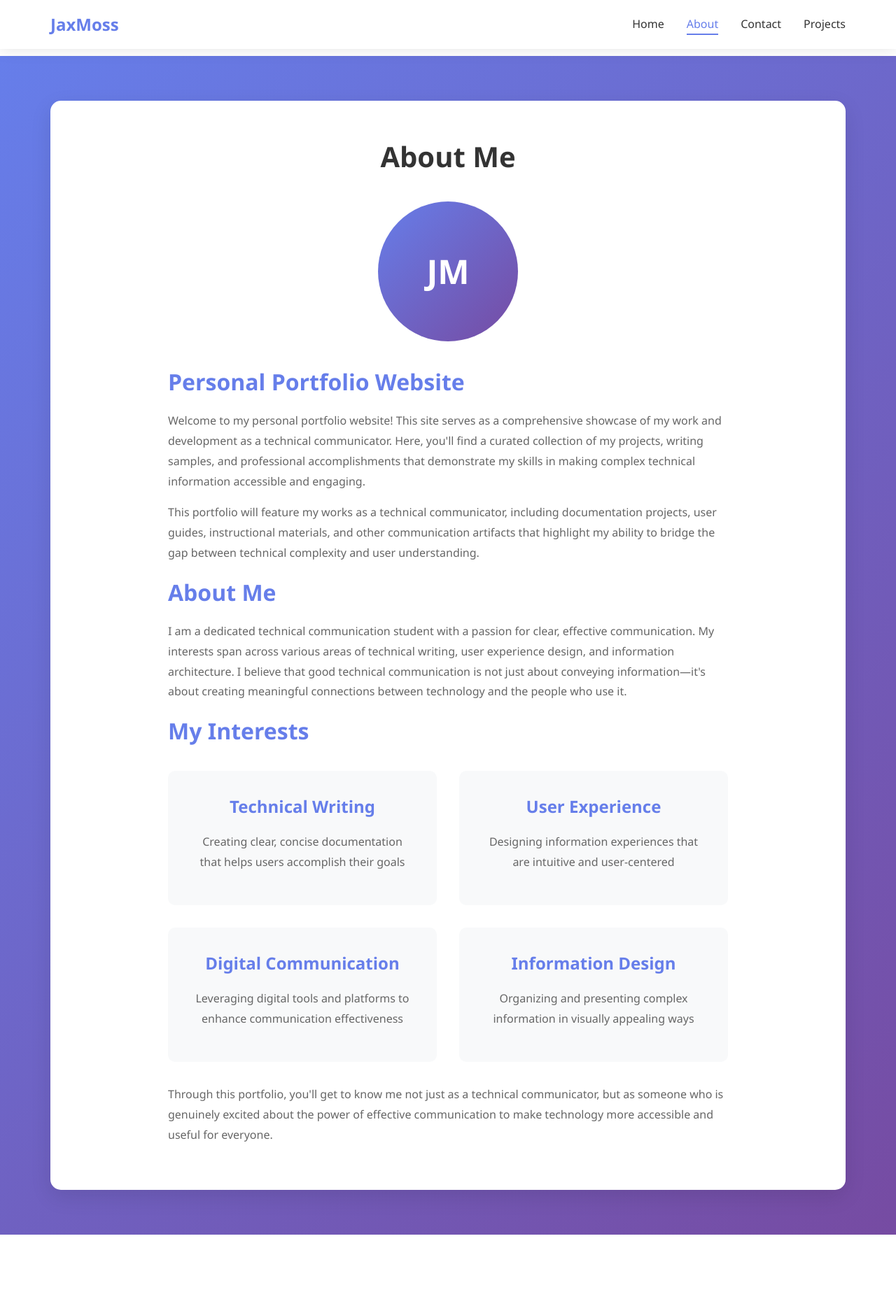
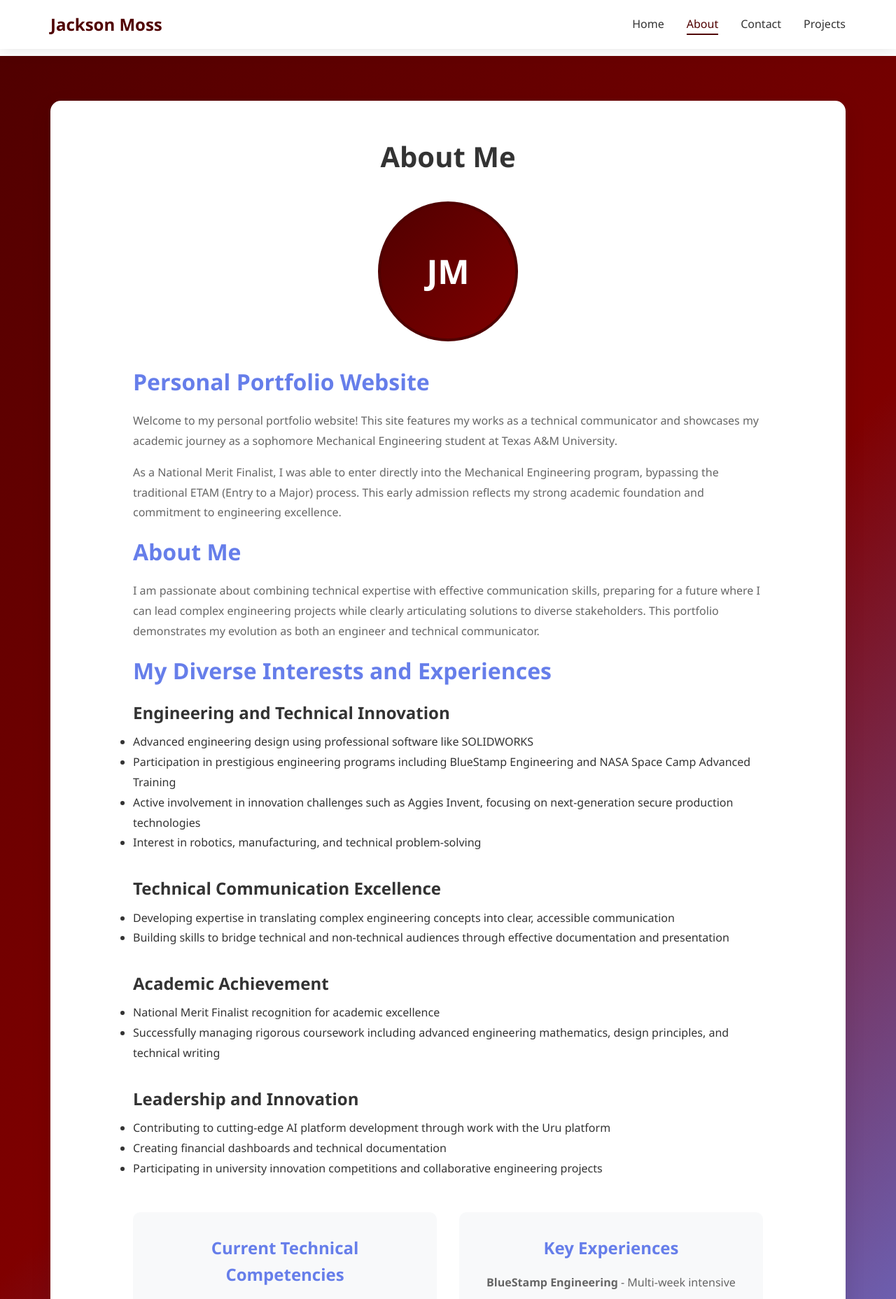
Before and after one commit to JaxMoss/eportfolio, a React (Vite) app: page /eportfolio/about in a window 1280 px wide. Shown: the top 1857 px of the page at 70% size. Before the commit the page ends 1765 px from the top, so only its background shows below. Built offline with nearby package versions, Linux system fonts and the light colour scheme.

Commit message:
Update portfolio with Jackson Moss's complete information and Texas A&M branding

```diff
--- a/index.html
+++ b/index.html
@@ -4,7 +4,7 @@
     <meta charset="UTF-8" />
     <link rel="icon" type="image/svg+xml" href="/vite.svg" />
     <meta name="viewport" content="width=device-width, initial-scale=1.0" />
-    <title>JaxMoss - Technical Communication Portfolio</title>
+    <title>Jackson Moss - Mechanical Engineering & Technical Communication Portfolio</title>
   </head>
   <body>
     <div id="root"></div>
--- a/src/components/Navbar.jsx
+++ b/src/components/Navbar.jsx
@@ -8,7 +8,7 @@ function Navbar() {
     <nav className="navbar">
       <div className="nav-container">
         <Link to="/" className="nav-logo">
-          JaxMoss
+          Jackson Moss
         </Link>
         <ul className="nav-menu">
           <li>
--- a/src/index.css
+++ b/src/index.css
@@ -20,7 +20,7 @@
 body {
   margin: 0;
   min-height: 100vh;
-  background: linear-gradient(135deg, #667eea 0%, #764ba2 100%);
+  background: linear-gradient(135deg, #500000 0%, #800000 50%, #667eea 100%);
 }
 
 #root {
@@ -51,7 +51,7 @@ body {
 .nav-logo {
   font-size: 1.5rem;
   font-weight: bold;
-  color: #667eea;
+  color: #500000;
   text-decoration: none;
 }
 
@@ -71,7 +71,7 @@ body {
 
 .nav-link:hover,
 .nav-link.active {
-  color: #667eea;
+  color: #500000;
 }
 
 .nav-link.active::after {
@@ -81,7 +81,7 @@ body {
   left: 0;
   width: 100%;
   height: 2px;
-  background: #667eea;
+  background: #500000;
 }
 
 /* Main Content Styles */
--- a/src/pages/About.jsx
+++ b/src/pages/About.jsx
@@ -10,68 +10,88 @@ function About() {
         width: '200px',
         height: '200px',
         borderRadius: '50%',
-        background: 'linear-gradient(135deg, #667eea 0%, #764ba2 100%)',
+        background: 'linear-gradient(135deg, #500000 0%, #800000 100%)', // Texas A&M maroon colors
         margin: '2rem auto',
         display: 'flex',
         alignItems: 'center',
         justifyContent: 'center',
         color: 'white',
         fontSize: '3rem',
-        fontWeight: 'bold'
+        fontWeight: 'bold',
+        border: '4px solid #500000'
       }}>
         JM
       </div>
 
-      <div style={{ textAlign: 'left', maxWidth: '800px', margin: '0 auto' }}>
+      <div style={{ textAlign: 'left', maxWidth: '900px', margin: '0 auto' }}>
         <h2>Personal Portfolio Website</h2>
         <p>
-          Welcome to my personal portfolio website! This site serves as a comprehensive
-          showcase of my work and development as a technical communicator. Here, you'll
-          find a curated collection of my projects, writing samples, and professional
-          accomplishments that demonstrate my skills in making complex technical
-          information accessible and engaging.
+          Welcome to my personal portfolio website! This site features my works as a technical communicator
+          and showcases my academic journey as a sophomore Mechanical Engineering student at Texas A&M University.
         </p>
 
         <p>
-          This portfolio will feature my works as a technical communicator, including
-          documentation projects, user guides, instructional materials, and other
-          communication artifacts that highlight my ability to bridge the gap between
-          technical complexity and user understanding.
+          As a National Merit Finalist, I was able to enter directly into the Mechanical Engineering program,
+          bypassing the traditional ETAM (Entry to a Major) process. This early admission reflects my strong
+          academic foundation and commitment to engineering excellence.
         </p>
 
         <h2>About Me</h2>
         <p>
-          I am a dedicated technical communication student with a passion for clear,
-          effective communication. My interests span across various areas of technical
-          writing, user experience design, and information architecture. I believe that
-          good technical communication is not just about conveying information—it's
-          about creating meaningful connections between technology and the people who use it.
+          I am passionate about combining technical expertise with effective communication skills, preparing
+          for a future where I can lead complex engineering projects while clearly articulating solutions to
+          diverse stakeholders. This portfolio demonstrates my evolution as both an engineer and technical communicator.
         </p>
 
-        <h2>My Interests</h2>
-        <div className="info-grid" style={{ marginTop: '2rem' }}>
+        <h2>My Diverse Interests and Experiences</h2>
+
+        <h3>Engineering and Technical Innovation</h3>
+        <ul style={{ marginBottom: '2rem', lineHeight: '1.8' }}>
+          <li>Advanced engineering design using professional software like SOLIDWORKS</li>
+          <li>Participation in prestigious engineering programs including BlueStamp Engineering and NASA Space Camp Advanced Training</li>
+          <li>Active involvement in innovation challenges such as Aggies Invent, focusing on next-generation secure production technologies</li>
+          <li>Interest in robotics, manufacturing, and technical problem-solving</li>
+        </ul>
+
+        <h3>Technical Communication Excellence</h3>
+        <ul style={{ marginBottom: '2rem', lineHeight: '1.8' }}>
+          <li>Developing expertise in translating complex engineering concepts into clear, accessible communication</li>
+          <li>Building skills to bridge technical and non-technical audiences through effective documentation and presentation</li>
+        </ul>
+
+        <h3>Academic Achievement</h3>
+        <ul style={{ marginBottom: '2rem', lineHeight: '1.8' }}>
+          <li>National Merit Finalist recognition for academic excellence</li>
+          <li>Successfully managing rigorous coursework including advanced engineering mathematics, design principles, and technical writing</li>
+        </ul>
+
+        <h3>Leadership and Innovation</h3>
+        <ul style={{ marginBottom: '2rem', lineHeight: '1.8' }}>
+          <li>Contributing to cutting-edge AI platform development through work with the Uru platform</li>
+          <li>Creating financial dashboards and technical documentation</li>
+          <li>Participating in university innovation competitions and collaborative engineering projects</li>
+        </ul>
+
+        <div className="info-grid" style={{ marginTop: '3rem' }}>
           <div className="info-card">
-            <h3>Technical Writing</h3>
-            <p>Creating clear, concise documentation that helps users accomplish their goals</p>
+            <h3>Current Technical Competencies</h3>
+            <p><strong>CAD/Design:</strong> SOLIDWORKS<br/>
+            <strong>Programming:</strong> AI platform development, financial modeling<br/>
+            <strong>Coursework:</strong> Mechanical Engineering fundamentals, technical writing</p>
           </div>
           <div className="info-card">
-            <h3>User Experience</h3>
-            <p>Designing information experiences that are intuitive and user-centered</p>
-          </div>
-          <div className="info-card">
-            <h3>Digital Communication</h3>
-            <p>Leveraging digital tools and platforms to enhance communication effectiveness</p>
-          </div>
-          <div className="info-card">
-            <h3>Information Design</h3>
-            <p>Organizing and presenting complex information in visually appealing ways</p>
+            <h3>Key Experiences</h3>
+            <p><strong>BlueStamp Engineering</strong> - Multi-week intensive program<br/>
+            <strong>NASA Space Camp</strong> - Advanced aerospace training<br/>
+            <strong>Aggies Invent</strong> - University innovation competition</p>
           </div>
         </div>
 
         <p style={{ marginTop: '2rem' }}>
-          Through this portfolio, you'll get to know me not just as a technical communicator,
-          but as someone who is genuinely excited about the power of effective communication
-          to make technology more accessible and useful for everyone.
+          Through this portfolio, you'll get to know me as an engineering student who values both
+          technical precision and clear communication. I believe that the most impactful engineers
+          are those who can not only solve complex problems but also effectively communicate their
+          solutions to make technology more accessible and useful for everyone.
         </p>
       </div>
     </div>
--- a/src/pages/Home.jsx
+++ b/src/pages/Home.jsx
@@ -4,22 +4,23 @@ function Home() {
   return (
     <div className="page">
       <div className="hero-section">
-        <h1 className="hero-title">JaxMoss</h1>
-        <p className="hero-subtitle">Technical Communication Student</p>
+        <h1 className="hero-title">Jackson Moss</h1>
+        <p className="hero-subtitle">Mechanical Engineering Student & Technical Communicator</p>
 
         {/* Placeholder for profile image - you can replace this with your actual image */}
         <div style={{
           width: '200px',
           height: '200px',
           borderRadius: '50%',
-          background: 'linear-gradient(135deg, #667eea 0%, #764ba2 100%)',
+          background: 'linear-gradient(135deg, #500000 0%, #800000 100%)', // Texas A&M maroon colors
           margin: '2rem auto',
           display: 'flex',
           alignItems: 'center',
           justifyContent: 'center',
           color: 'white',
           fontSize: '3rem',
-          fontWeight: 'bold'
+          fontWeight: 'bold',
+          border: '4px solid #500000'
         }}>
           JM
         </div>
@@ -27,30 +28,49 @@ function Home() {
         <div className="info-grid">
           <div className="info-card">
             <h3>Name</h3>
-            <p>JaxMoss</p>
+            <p>Jackson Moss</p>
           </div>
           <div className="info-card">
             <h3>Major</h3>
-            <p>Technical Communication</p>
+            <p>Mechanical Engineering</p>
           </div>
           <div className="info-card">
             <h3>School</h3>
-            <p>Your University Name</p>
+            <p>Texas A&M University</p>
+          </div>
+          <div className="info-card">
+            <h3>Year</h3>
+            <p>Sophomore</p>
+          </div>
+          <div className="info-card">
+            <h3>Status</h3>
+            <p>National Merit Finalist</p>
+          </div>
+          <div className="info-card">
+            <h3>Residence</h3>
+            <p>Appelt Hall, College Station, TX</p>
           </div>
         </div>
 
         <div style={{ marginTop: '3rem', textAlign: 'left' }}>
           <h2>Welcome to My Portfolio</h2>
           <p>
-            This website showcases my journey and work as a technical communicator.
-            Here you'll find examples of my projects, learn more about my background,
-            and discover how I can help bridge the gap between complex technical
-            concepts and clear, accessible communication.
+            This website showcases my journey as a Mechanical Engineering student at Texas A&M University
+            and my development as a technical communicator. As a National Merit Finalist, I entered
+            directly into the Mechanical Engineering program, bypassing the traditional ETAM process,
+            which reflects my strong academic foundation and commitment to engineering excellence.
           </p>
           <p>
-            I'm passionate about making technology understandable and accessible to
-            everyone. Through careful research, thoughtful design, and clear writing,
-            I strive to create content that serves both users and organizations effectively.
+            Here you'll find examples of my technical projects, academic achievements, and professional
+            development. I'm passionate about combining rigorous engineering principles with effective
+            communication skills, preparing for a future where I can lead complex engineering projects
+            while clearly articulating solutions to diverse stakeholders.
+          </p>
+          <p>
+            My experience spans advanced engineering design using SOLIDWORKS, participation in prestigious
+            programs like BlueStamp Engineering and NASA Space Camp Advanced Training, and active involvement
+            in innovation challenges such as Aggies Invent. I'm also contributing to cutting-edge AI platform
+            development through my work with the Uru platform.
           </p>
         </div>
       </div>
--- a/src/pages/Projects.jsx
+++ b/src/pages/Projects.jsx
@@ -7,8 +7,10 @@ function Projects() {
 
       <div style={{ textAlign: 'center', marginBottom: '3rem' }}>
         <p>
-          This section will showcase my technical communication projects and assignments
-          throughout the semester. Check back regularly to see my latest work!
+          This section will showcase my technical communication projects, engineering design work,
+          and academic assignments throughout the semester. As a Mechanical Engineering student,
+          these projects will demonstrate the intersection of technical expertise and effective communication.
+          Check back regularly to see my latest work!
         </p>
       </div>
 
@@ -29,28 +31,36 @@ function Projects() {
         <h2 style={{ color: '#6c757d', marginBottom: '1rem' }}>
           Projects Coming Soon
         </h2>
-        <p style={{ color: '#6c757d', fontSize: '1.1rem', maxWidth: '600px', margin: '0 auto' }}>
-          This space will be filled with my technical communication projects as I complete
-          them throughout the semester. Each project will demonstrate different aspects of
-          technical communication, including:
+        <p style={{ color: '#6c757d', fontSize: '1.1rem', maxWidth: '700px', margin: '0 auto' }}>
+          This space will be filled with my technical communication and engineering projects as I complete
+          them throughout the semester. Each project will demonstrate different aspects of technical
+          communication within an engineering context, including:
         </p>
 
         <div className="projects-grid" style={{ marginTop: '2rem' }}>
           <div className="project-card" style={{ opacity: 0.7 }}>
-            <h3>Documentation Projects</h3>
-            <p>User guides, API documentation, and instructional materials</p>
+            <h3>Engineering Documentation</h3>
+            <p>Technical reports, design documentation, and SOLIDWORKS project presentations</p>
+          </div>
+          <div className="project-card" style={{ opacity: 0.7 }}>
+            <h3>Innovation Projects</h3>
+            <p>Aggies Invent submissions, engineering design challenges, and collaborative solutions</p>
+          </div>
+          <div className="project-card" style={{ opacity: 0.7 }}>
+            <h3>Platform Development</h3>
+            <p>Uru platform contributions, financial dashboards, and technical system documentation</p>
+          </div>
+          <div className="project-card" style={{ opacity: 0.7 }}>
+            <h3>Academic Projects</h3>
+            <p>Course assignments, research presentations, and technical communication coursework</p>
           </div>
           <div className="project-card" style={{ opacity: 0.7 }}>
             <h3>Visual Communication</h3>
-            <p>Infographics, diagrams, and visual aids for complex information</p>
+            <p>Engineering diagrams, technical infographics, and design visualization</p>
           </div>
           <div className="project-card" style={{ opacity: 0.7 }}>
-            <h3>Digital Content</h3>
-            <p>Web content, multimedia presentations, and interactive materials</p>
-          </div>
-          <div className="project-card" style={{ opacity: 0.7 }}>
-            <h3>Research & Analysis</h3>
-            <p>Audience analysis, usability studies, and communication research</p>
+            <h3>Professional Development</h3>
+            <p>BlueStamp Engineering projects, NASA Space Camp documentation, and skill demonstrations</p>
           </div>
         </div>
 
```
Also changed, not shown: src/pages/Contact.jsx (+5 -4 lines), 1 other file (tests, documents, lock files or other folders).
